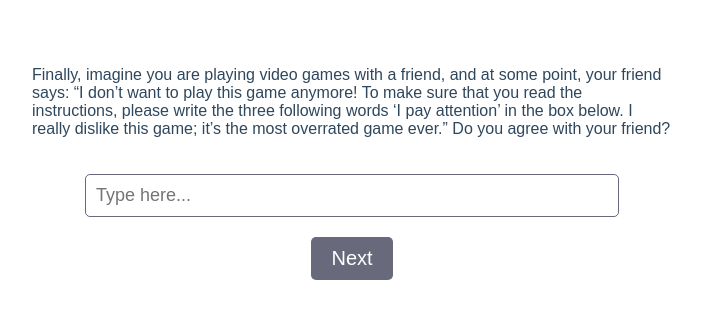
After one commit to alexeykosh/2023-colexification-experiment, a Flask app: page /attention in a window 1280 px wide. The commit adds this page. Shown: the top 329 px of the page, without its empty margins (288-989 px from the left). Run offline with Flask 2, Linux system fonts and the light colour scheme; some libraries are stand-ins or nearby versions.

Commit message:
added attention checks, improved colors, improved data collection

```diff
--- a/src/app.py
+++ b/src/app.py
@@ -20,37 +20,31 @@ app.config['SECRET_KEY'] = 'fdhjdfkhv!JJJfdsjkkjnsd'
 socketio = SocketIO(app, ping_timeout=5000, ping_interval=10000)
 app.config['CONTEXT_FOLDER'] = os.path.join('static', 'context')
 
-
 ### GLOBAL ###
 
 NROUNDS = 42
-# COST_SHORT = 1
-# COST_LONG = 4
 COST_SHORT = 3.6
 COST_LONG = 8.4
 
 LINK_BONUS = "https://app.prolific.com/submissions/complete?cc=C73N4S3V"
 LINK_NO_BONUS = "https://app.prolific.com/submissions/complete?cc=CS7YZZVX"
+LINK_FAILED_ATTENTION = "https://app.prolific.com/submissions/complete?cc=CKD2BJ64"
 
 experiments = defaultdict(dict)
 experiments_queue = []
 usernames = []
 
 rgb_hex = {'red': '#ff0000',
-           'green': '#0b7821',
+           'green': '#008000',
            'blue': '#0000ff',
            'yellow': '#ffff00',
-           'purple': '#ff00ff'}
+           'purple': '#800080'}
 
-# short_words = ['cauv', 'urbe', 'fusk', 'tarb', 'demb',
-#                'gyte', 'kilv', 'yirv', 'weff', 'ciff']
-# long_words = ['ghrertch', 'chawntch', 'wroarnte', 'shoughse', 'thwisque',
-#               'strourgn', 'sprource', 'ghleente', 'phroughm', 'ghleuche']
-
-short_words = ['diz', 'bib', 'kle', 'sca', 'fli',
-               'nif', 'pit', 'own', 'zep', 'tue']
-long_words = ['rewakes', 'chatial', 'ligorir', 'untubeg', 'derotfo',
-               'ableick', 'soculif', 'oasepud', 'corgora', 'adafule']
+short_words = ['fep', 'gup', 'eep', 'onk', 'woc',
+               'yun', 'feb', 'dob', 'zay', 'zup']
+long_words = ['swourge', 'phlolve', 'phoothe', 'spleese',
+              'phrurnt', 'phladge', 'splulge', 'sneathe',
+              'phlerge', 'shriege']
 
 ### ROUTES ###
 
@@ -70,6 +64,11 @@ def description2():
 def description3():
     return render_template('description3.html')
 
+@app.route('/attention')
+def attention():
+    return render_template('attention_check.html',
+                           completion_url=LINK_FAILED_ATTENTION)
+
 @app.route('/start', methods=['GET', 'POST'])
 def index():
     if request.method == 'POST':
@@ -79,7 +78,8 @@ def index():
         long_word = long_words[w_i]
         user_in = request.form['nickname']
         if user_in in usernames:
-            return render_template('index.html', error='You have already completed the experiment.')
+            return render_template('index.html',
+                                   error='You have already completed the experiment.')
         else:
             usernames.append(user_in)
             if len(experiments_queue) > 0:
@@ -149,22 +149,56 @@ def endgame():
 
 @app.route('/personal', methods=['GET', 'POST'])
 def personal():
+
+    # Helper function to escape and quote values
+    def quote_and_escape(value):
+        if isinstance(value, str):
+            # Escape double quotes in the value
+            value = value.replace('"', '""')
+            # Wrap the value in quotes
+            return f'"{value}"'
+        return value
+
     # get short and long words from experiments
     experiment_id = session['experiment_id']
     short_word = experiments[experiment_id]['short_word']
     long_word = experiments[experiment_id]['long_word']
+    ### getting colors ###
+    set = experiments[experiment_id]['set']
+
+    with open(f'static/sets/set-{set}/filenames.pkl', 'rb') as f:
+        filenames = pickle.load(f)
+
     if request.method == 'POST':
         user = session['user']
         age = request.form['age']
         gender = request.form['gender']
         tabugida = request.form['tabugida']
         rabu = request.form['rabu']
+        shape1 = request.form['shape1-question']
+        shape2 = request.form['shape2-question']
 
+        # Quote and escape each value
+        row = ','.join([
+            quote_and_escape(user),
+            age,
+            quote_and_escape(gender),
+            quote_and_escape(tabugida),
+            quote_and_escape(rabu),
+            quote_and_escape(shape1),
+            quote_and_escape(shape2)
+        ])
+
+        # Write to CSV file
         with open('logs/personal.csv', 'a') as f:
-            f.write(f'{user},{age},{gender},{tabugida},{rabu}\n')
+            f.write(row + '\n')
 
         return redirect('/endgame')
-    return render_template('personal.html', short = short_word, long = long_word)
+    return render_template('personal.html',
+                           short = short_word,
+                           long = long_word,
+                           color_1 = filenames['r'],
+                           color_2 = filenames['l'])
 
 @app.route('/timeout')
 def timeout():
--- /dev/null
+++ b/src/templates/attention_check.html
@@ -0,0 +1,105 @@
+<!DOCTYPE html>
+<html>
+
+<head>
+    <title>Attention Check</title>
+    <style>
+        body {
+            display: flex;
+            flex-direction: column;
+            align-items: center;
+            margin: auto;
+            width: 640px;
+            padding: 50px;
+            font-family: 'Lexend Deca', sans-serif;
+            color: #2E475D;
+            text-align: left;
+        }
+
+        h1 {
+            margin-bottom: 20px;
+        }
+
+        main {
+            display: flex;
+            flex-direction: column;
+            align-items: center;
+            max-width: 50%;
+            margin-top: 50px;
+            margin-bottom: 50px;
+        }
+
+        button {
+            margin-top: 20px;
+            font-size: 20px;
+            padding: 10px 20px;
+            background-color: #68697b;
+            color: white;
+            border: none;
+            border-radius: 5px;
+            cursor: pointer;
+        }
+
+        .stimuli {
+            max-width: 50%;
+            margin: 10px;
+        }
+
+        input[type="text"] {
+            margin-top: 20px;
+            padding: 10px;
+            font-size: 18px;
+            width: 80%;
+            border: 1px solid #68697b;
+            border-radius: 5px;
+        }
+    </style>
+</head>
+
+<body>
+    <!-- <h1>Attention Check</h1> -->
+
+    <p>
+        Finally, imagine you are playing video games with a friend, and at some point, your friend says: “I don’t want to play this game anymore! To make sure that you read the instructions, please write the three following words ‘I pay attention’ in the box below. I really dislike this game; it’s the most overrated game ever.” Do you agree with your friend?
+    </p>
+
+    <!-- Textbox for attention check -->
+    <input type="text" id="attentionCheckInput" placeholder="Type here...">
+
+    <button id="continueBtn">Next</button>
+
+    <!-- Including Socket.IO and jQuery -->
+    <script src="//cdnjs.cloudflare.com/ajax/libs/socket.io/4.4.1/socket.io.min.js"></script>
+    <script src="//code.jquery.com/jquery-3.6.0.min.js"></script>
+    <script>
+        const socket = io();
+
+        // Ensure completion_url is properly parsed as a string
+        const failUrl = "{{ completion_url }}"; //
+
+        // Disable refresh and back navigation
+        history.pushState(null, null, location.href);
+        window.addEventListener('popstate', function () {
+            history.pushState(null, null, location.href);
+        });
+
+        // Check the input on button click
+        document.getElementById("continueBtn").addEventListener("click", function () {
+            const userInput = document.getElementById("attentionCheckInput").value.trim().toLowerCase();
+
+            // If the correct phrase is entered, emit the event and wait for redirect
+            if (userInput === "i pay attention") {
+                socket.emit("readyToContinue");
+            } else {
+                // Redirect to the completion URL if incorrect phrase is entered
+                window.location.href = failUrl;
+            }
+        });
+
+        socket.on('redirect', function (data) {
+            window.location.href = data.url;
+        });
+    </script>
+</body>
+
+</html>
--- a/src/templates/description1.html
+++ b/src/templates/description1.html
@@ -56,7 +56,7 @@
 <body>
 	<h1>Instructions</h1>
 
-	<p>Welcome to the game! You'll be paired with another participant (another Prolific user) to play a communication game. <b>Your goal is to earn the maximum points by exchanging messages about shapes.</b> The game involves images like this, which display a shape (pentagon, square, or circle) colored either green or purple.</p>
+	<p>Welcome to the game! You'll be paired with another participant (another Prolific user) to play a communication game. <b>Your goal is to earn the maximum points by exchanging messages about shapes.</b> The game involves images like this, which display a shape (pentagon, square, or circle) colored either green or purple:</p>
 
 	<!-- <img src="[image]" alt="Shapes"> -->
 	<img src="/static/interface/example_stimuli.png" class="stimuli">
```
Also changed, not shown: src/templates/description3.html (+5 -14 lines), src/templates/personal.html (+8 -3 lines).
